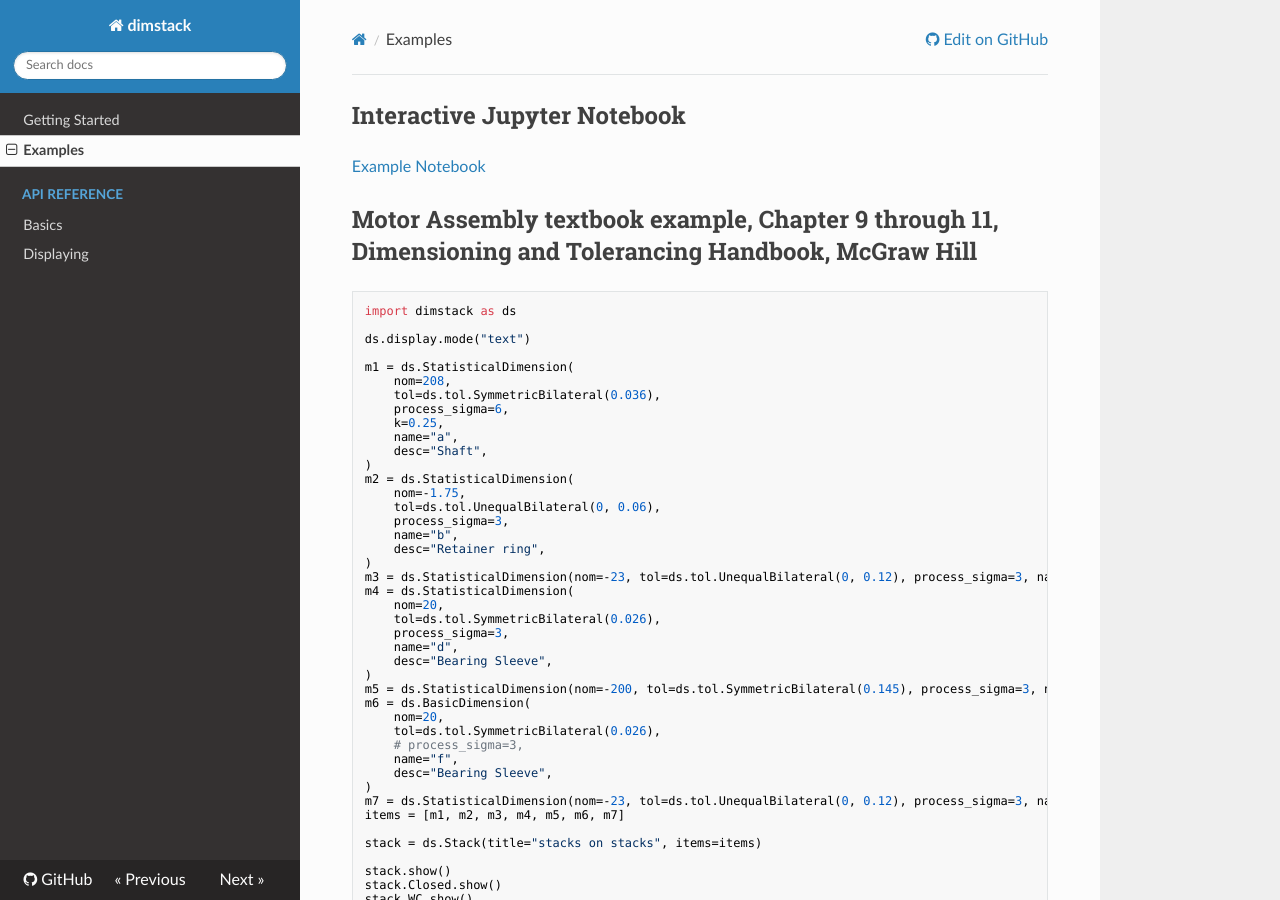
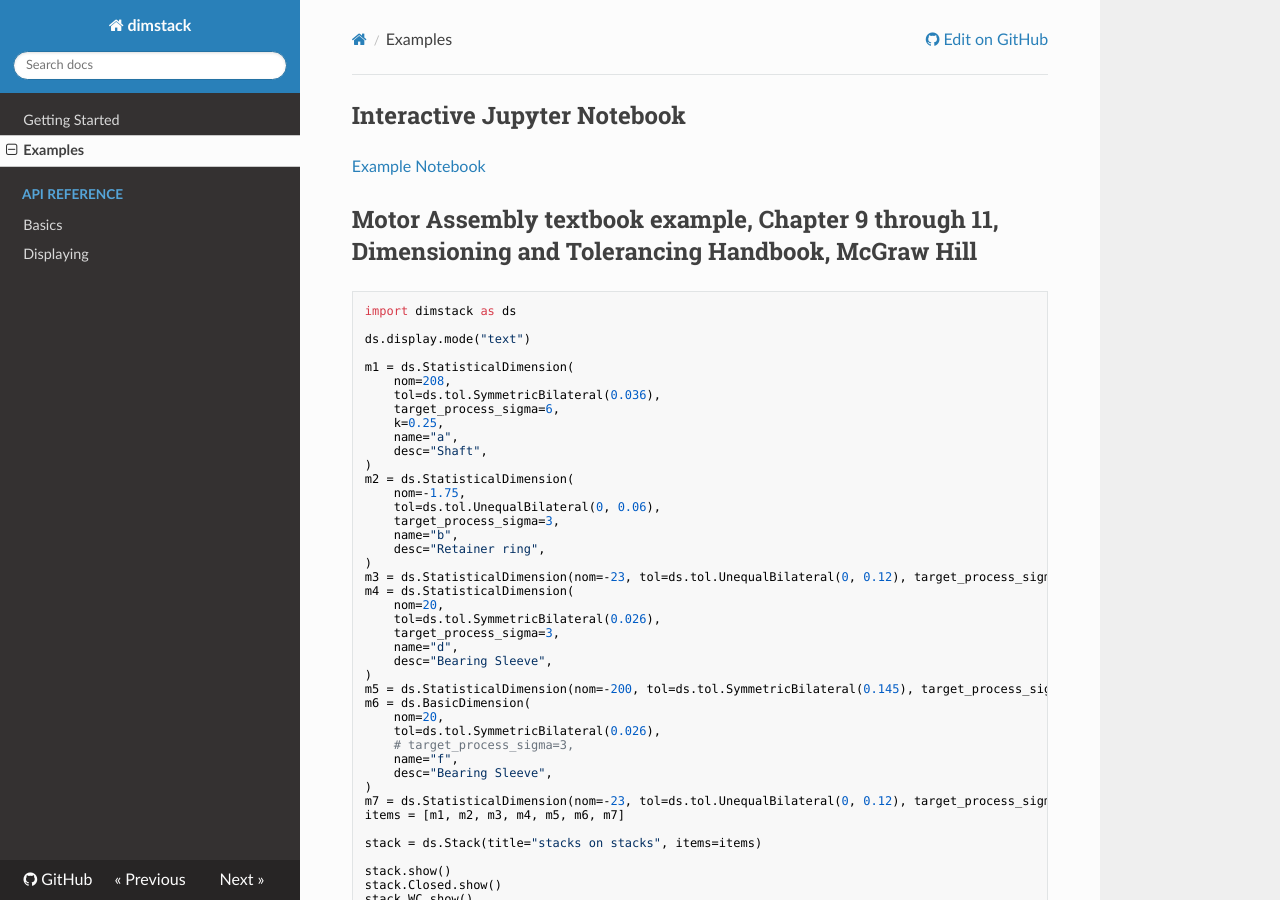
Before and after one commit to phcreery/dimstack, an MkDocs documentation site: the page built from docs/examples.md, in a window 1280 px wide and 900 px high. Built offline with MkDocs 1.6.1, drawn with Linux system fonts in a browser that asks for light colours; nearby versions of some CDN libraries.

```diff
--- a/docs/examples.md
+++ b/docs/examples.md
@@ -12,7 +12,7 @@
 m1 = ds.StatisticalDimension(
     nom=208,
     tol=ds.tol.SymmetricBilateral(0.036),
-    process_sigma=6,
+    target_process_sigma=6,
     k=0.25,
     name="a",
     desc="Shaft",
@@ -20,27 +20,27 @@
 m2 = ds.StatisticalDimension(
     nom=-1.75,
     tol=ds.tol.UnequalBilateral(0, 0.06),
-    process_sigma=3,
+    target_process_sigma=3,
     name="b",
     desc="Retainer ring",
 )
-m3 = ds.StatisticalDimension(nom=-23, tol=ds.tol.UnequalBilateral(0, 0.12), process_sigma=3, name="c", desc="Bearing")
+m3 = ds.StatisticalDimension(nom=-23, tol=ds.tol.UnequalBilateral(0, 0.12), target_process_sigma=3, name="c", desc="Bearing")
 m4 = ds.StatisticalDimension(
     nom=20,
     tol=ds.tol.SymmetricBilateral(0.026),
-    process_sigma=3,
+    target_process_sigma=3,
     name="d",
     desc="Bearing Sleeve",
 )
-m5 = ds.StatisticalDimension(nom=-200, tol=ds.tol.SymmetricBilateral(0.145), process_sigma=3, name="e", desc="Case")
+m5 = ds.StatisticalDimension(nom=-200, tol=ds.tol.SymmetricBilateral(0.145), target_process_sigma=3, name="e", desc="Case")
 m6 = ds.BasicDimension(
     nom=20,
     tol=ds.tol.SymmetricBilateral(0.026),
-    # process_sigma=3,
+    # target_process_sigma=3,
     name="f",
     desc="Bearing Sleeve",
 )
-m7 = ds.StatisticalDimension(nom=-23, tol=ds.tol.UnequalBilateral(0, 0.12), process_sigma=3, name="g", desc="Bearing")
+m7 = ds.StatisticalDimension(nom=-23, tol=ds.tol.UnequalBilateral(0, 0.12), target_process_sigma=3, name="g", desc="Bearing")
 items = [m1, m2, m3, m4, m5, m6, m7]
 
 stack = ds.Stack(title="stacks on stacks", items=items)
```
Also changed, not shown: CHANGELOG.md (+1 -1 lines), README.md (+10 -10 lines), 4 other files.
